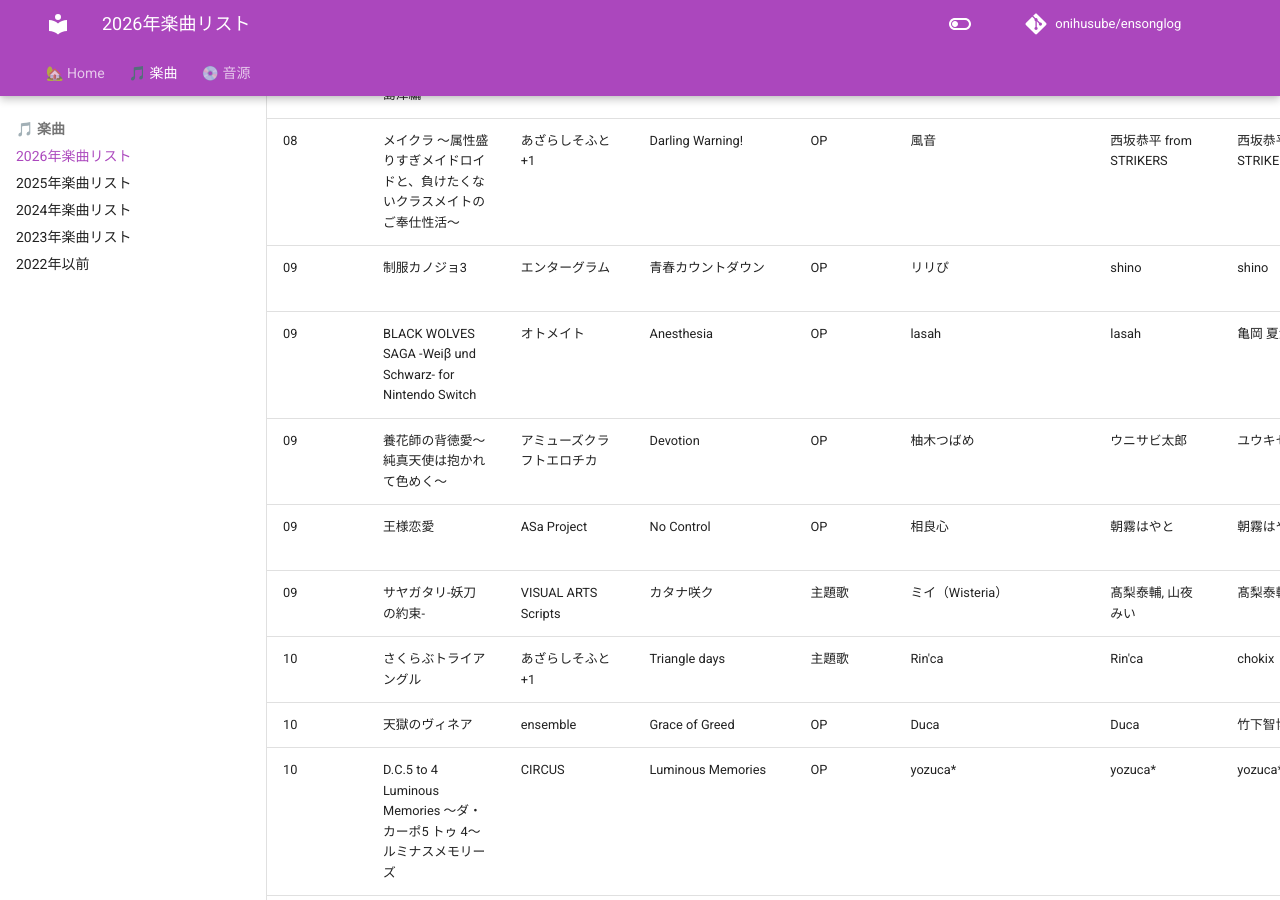
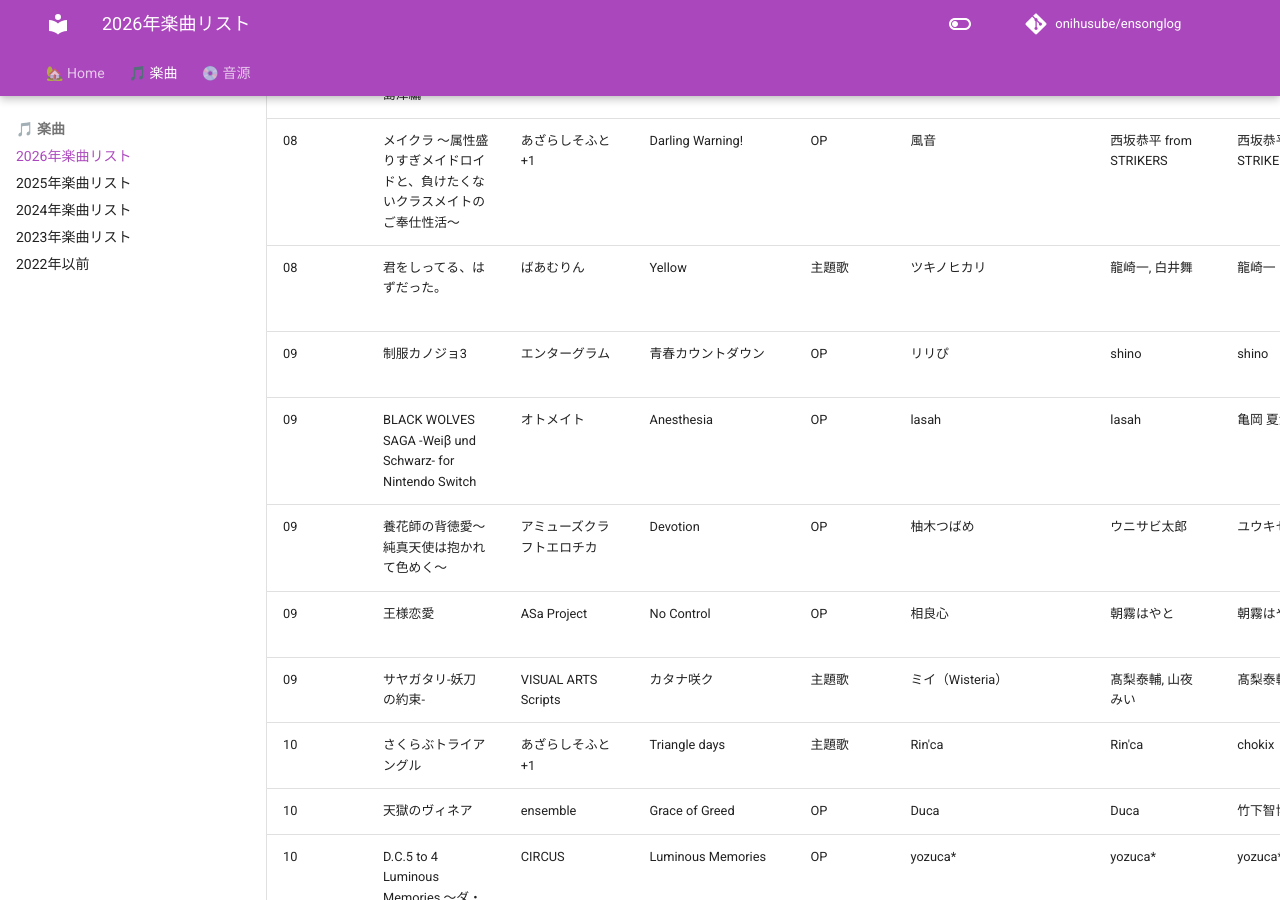
Before and after one commit to onihusube/ensonglog, an MkDocs documentation site: the page built from docs/2026/楽曲.md, in a window 1280 px wide and 900 px high, scrolled down 18712 px. Built offline with MkDocs 1.6.1 and Material for MkDocs 9.7.7, drawn with Linux system fonts in a browser that asks for light colours; emoji names are drawn with the system emoji font; comment, search, counter and statistics services are not loaded.

Commit message:
君をしってる、はずだった 曲追記

```diff
--- a/docs/2026/楽曲.md
+++ b/docs/2026/楽曲.md
@@ -243,6 +243,7 @@
 | 08<!--/28--> | カスタムロマンスシティ3D3 | KISS | scabious |  | nao | 山下慎一狼 | 山田重利 |  |  |  | [:fontawesome-brands-youtube:](https://www.youtube.com/watch?v=uYaU6juMaVs) |
 | 08<!--/28--> | 戦国†恋姫BRAVE弐 ～戦乱の九州、島津編～ | BaseSon | 久遠の証 | 主題歌 | Poston. | カワイヨシタカ | Shade | | | 戦国†恋姫BRAVE壱(2024)の主題歌と同じ | [:fontawesome-brands-youtube:](https://www.youtube.com/watch?v=SWdF3q48hsc) |
 | 08<!--/28--> | メイクラ ～属性盛りすぎメイドロイドと、負けたくないクラスメイトのご奉仕性活～ | あざらしそふと+1 | Darling Warning! | OP | 風音 | 西坂恭平 from STRIKERS | 西坂恭平 from STRIKERS | 西坂恭平 from STRIKERS | 豪華版特典 OPソングCD |  | [:fontawesome-brands-youtube:](https://www.youtube.com/watch?v=9ptBPWESsec) |
+| 08<!--/31--> | 君をしってる、はずだった。 | ばあむりん | Yellow | 主題歌 | ツキノヒカリ | 龍崎一, 白井舞 | 龍崎一 | 龍崎一 | ツキノヒカリ2ndアルバム［Yellow］（ [BOOTH](https://t.co/UbcDDEaB4I) [🎵🔗](https://artists.landr.com/064837153001)） |  | [:fontawesome-brands-youtube:](https://www.youtube.com/watch?v=HEMc1_ORc4U) |
 | 09<!--/10--> | 制服カノジョ3 | エンターグラム | 青春カウントダウン | OP | リリぴ | shino | shino | nobo |  | GUITAR ARRANGE：鴇田樹, MIX：清野健太郎, RECORDING ENGINEER：Kei Sakai (studio MASS) | [:fontawesome-brands-youtube:](https://www.youtube.com/watch?v=J1IzBACEOn4) |
 | 09<!--/10--> | BLACK WOLVES SAGA -Weiβ und Schwarz- for Nintendo Switch | オトメイト | Anesthesia | OP | lasah | lasah | 亀岡 夏海 | 亀岡 夏海 |  |  | [:fontawesome-brands-youtube:](https://www.youtube.com/watch?v=bgnbajV6omg) |
 | 09<!--/18--> | 養花師の背徳愛～純真天使は抱かれて色めく～ | アミューズクラフトエロチカ | Devotion | OP | 柚木つばめ | ウニサビ太郎 | ユウキセイ | ユウキセイ | DL豪華版/PKG初回限定版特典 デジタルサウンドトラック |  | [:fontawesome-brands-youtube:](https://www.youtube.com/watch?v=wkYiSkgSAAY) |
```
